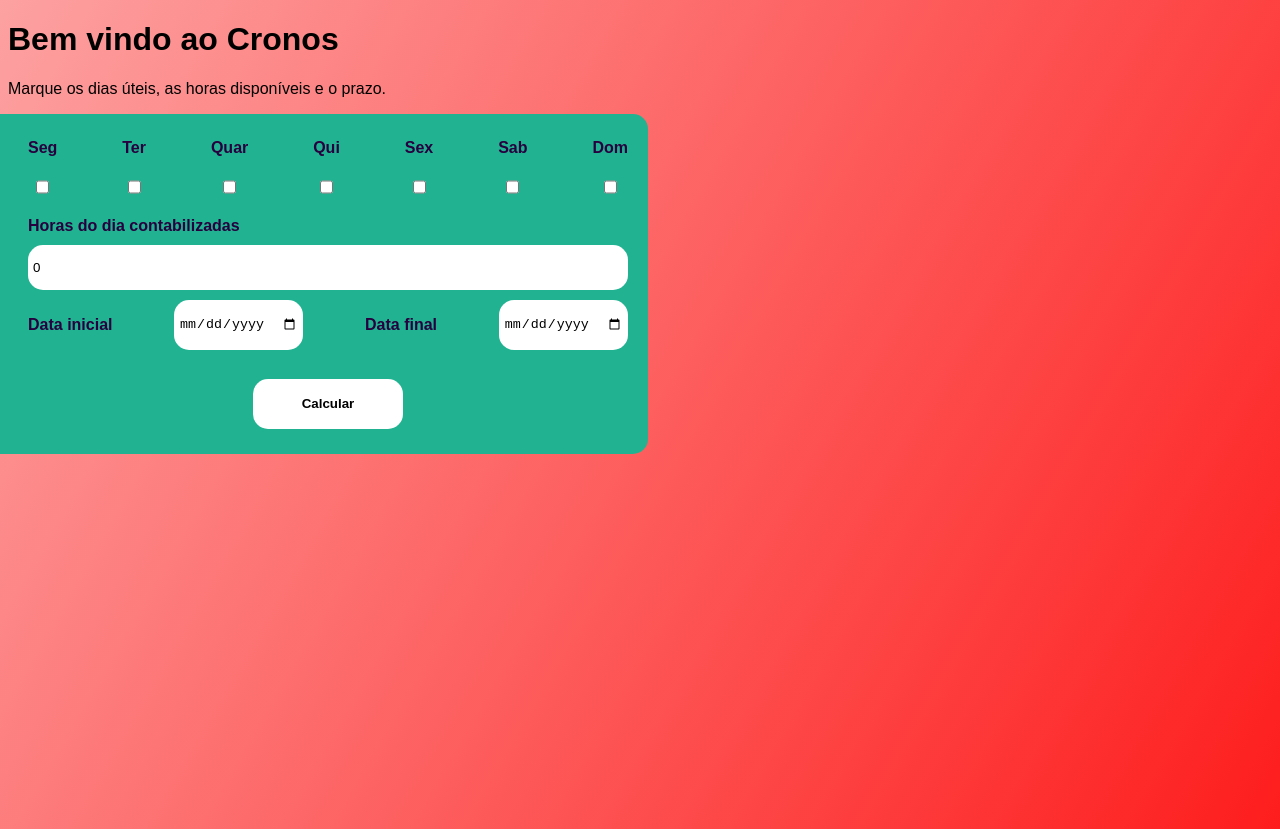
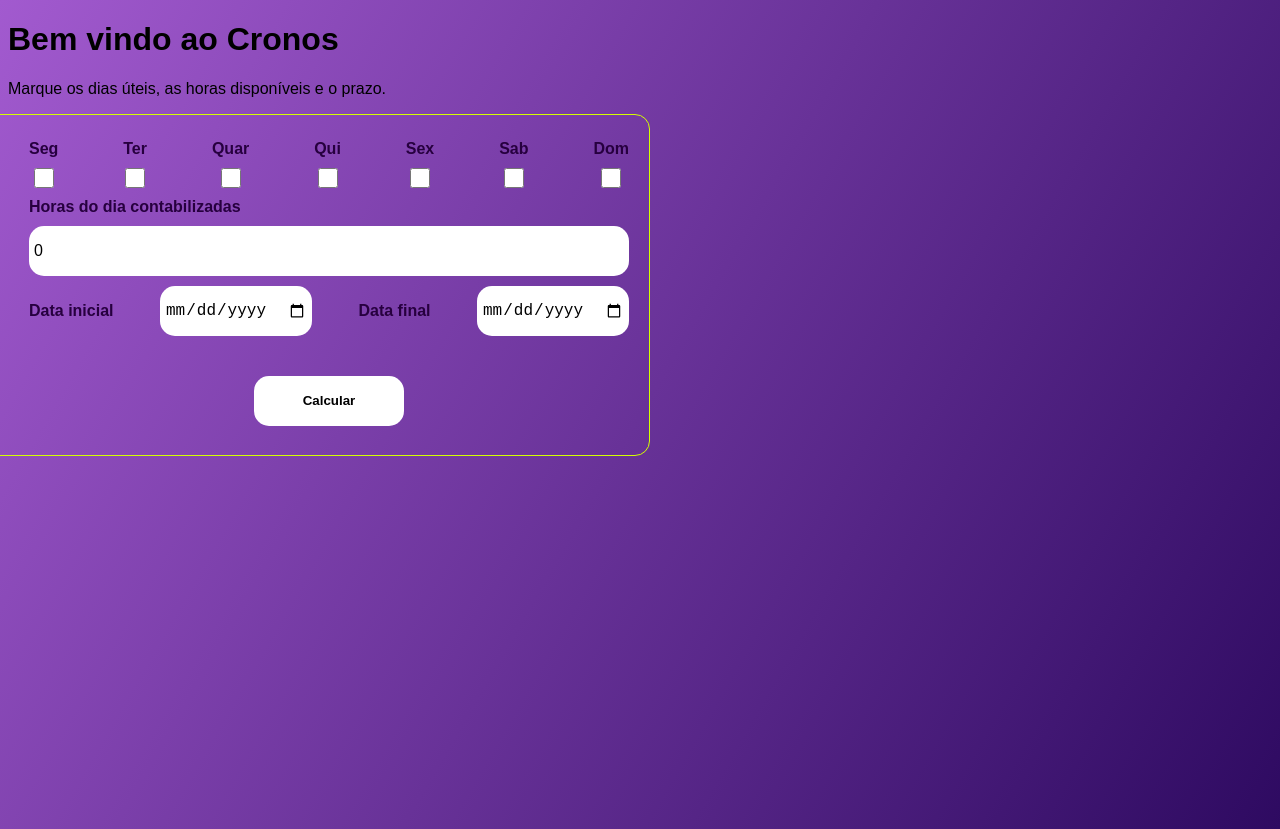
Before and after one commit to olucascruz/cronos, a SvelteKit app in the folder cronos_app/: page /home in a window 1280 px wide. Built offline with nearby package versions, Linux system fonts and the light colour scheme.

Commit message:
update design

```diff
--- a/cronos_app/src/app.html
+++ b/cronos_app/src/app.html
@@ -19,6 +19,6 @@
 	body {
 	  min-height: 100vh;
 	font-family: Arial, sans-serif;
-	background: linear-gradient(120deg, #fda1a1 0%, #fe1d1d 100%);
+	background: linear-gradient(120deg, #a25acf 0%, #2e0a61 100%);
 	}
 </style>
--- a/cronos_app/src/routes/home/+page.svelte
+++ b/cronos_app/src/routes/home/+page.svelte
@@ -65,11 +65,15 @@
         flex-direction: column;
         max-width: 600px;
         height: 300px;
-        background-color: rgb(33, 179, 145);
+        /* background-color: rgb(33, 179, 145); */
+        border: solid 1px rgb(212, 255, 0);
         padding: 20px;
         padding-left: 50px;
         margin-left: -30px;
         border-radius: 15px;
+    }
+    form:hover {
+        box-shadow: 0 0 20px rgba(0, 0, 0, 0.5);
     }
     .row {
         display: flex;
@@ -89,6 +93,12 @@
         border-radius: 15px;
         border: none;
         padding: 5px;
+        font-size: 16px;
+    }
+
+    input[type="checkbox"] {
+        width: 20px;
+        height: 20px;
     }
     button {
         position: relative;
```
